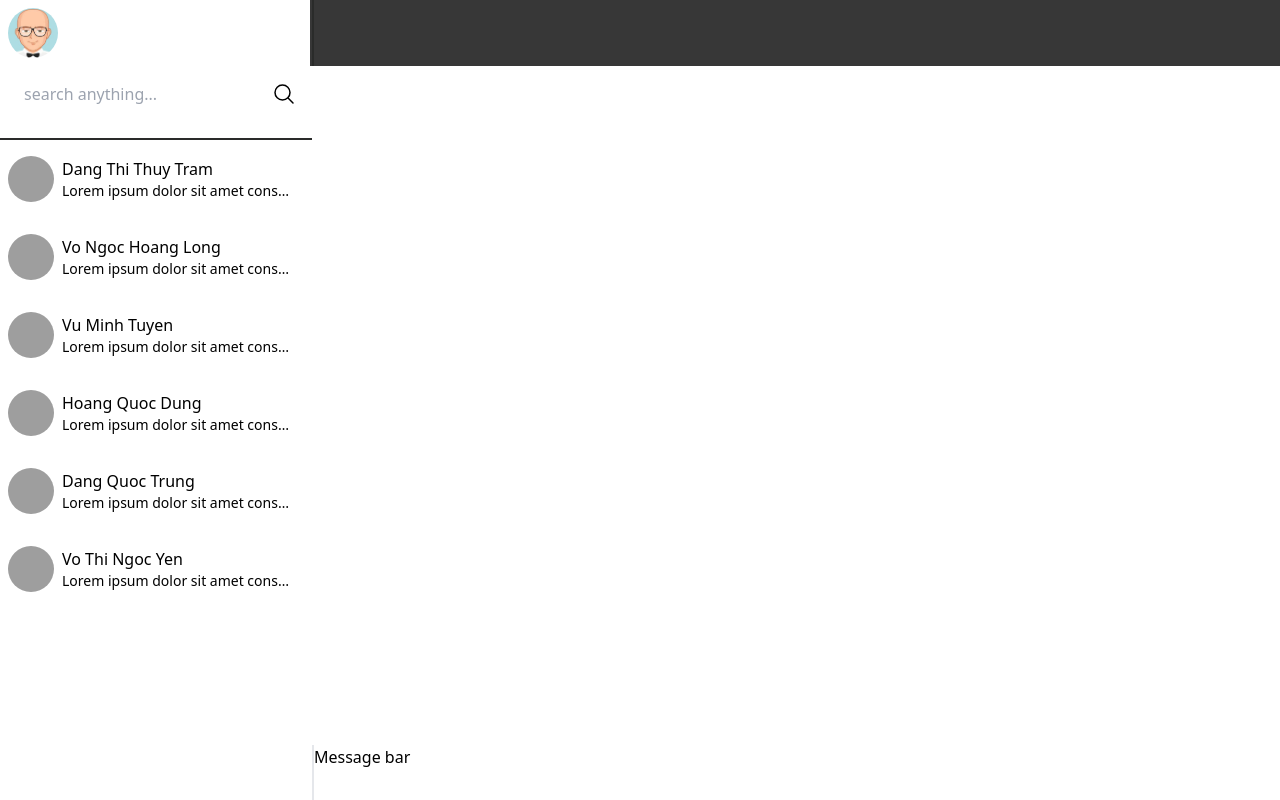
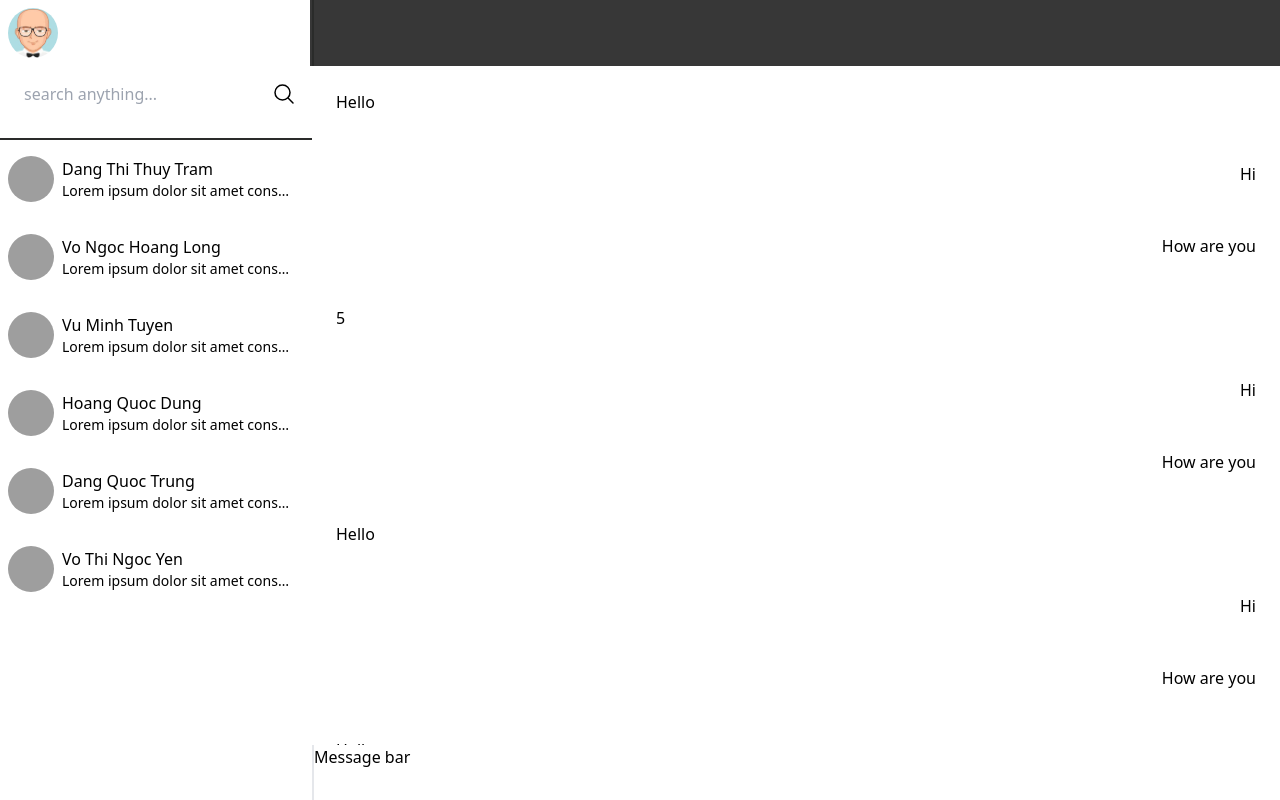
Before and after one commit to hauleguitare/chat-client-basic-vuejs, a Vue app: page / in a window 1280 px wide. Built offline with nearby package versions, Linux system fonts and the light colour scheme; grey boxes are pictures that could not be loaded.

Commit message:
test(): Test UI for content message box

```diff
--- a/src/components/ChatViews/MessageBox/ContentMessageBox.vue
+++ b/src/components/ChatViews/MessageBox/ContentMessageBox.vue
@@ -1,12 +1,33 @@
 <template>
   <div class="content__message-box-container">
-    <BubbleMessage />
+    <BubbleMessage msg="Hello" type="receive" />
+    <BubbleMessage msg="Hi" type="sent" />
+    <BubbleMessage msg="How are you" type="sent" />
+    <BubbleMessage msg="5" type="receive" />
+    <BubbleMessage msg="Hi" type="sent" />
+    <BubbleMessage msg="How are you" type="sent" />
+    <BubbleMessage msg="Hello" type="receive" />
+    <BubbleMessage msg="Hi" type="sent" />
+    <BubbleMessage msg="How are you" type="sent" />
+    <BubbleMessage msg="Hello" type="receive" />
+    <BubbleMessage msg="Hi" type="sent" />
+    <BubbleMessage msg="How are you" type="sent" />
+    <BubbleMessage msg="Hello" type="receive" />
+    <BubbleMessage msg="Hi" type="sent" />
+    <BubbleMessage msg="How are you" type="sent" />
+    <BubbleMessage msg="Hello" type="receive" />
+    <BubbleMessage msg="Hi" type="sent" />
+    <BubbleMessage msg="How are you" type="sent" />
+    <BubbleMessage msg="Hello" type="receive" />
+    <BubbleMessage msg="Hi" type="sent" />
+    <BubbleMessage msg="How are you" type="sent" />
   </div>
 </template>
 <style lang="scss" scoped>
 .content__message-box-container {
   @apply flex-grow;
-  @apply h-[calc(100vh_-_(var(--maxHeightHeaderChatView)_+_var(--heightMessagebar)))];
+  @apply max-h-[calc(100vh_-_(var(--maxHeightHeaderChatView)_+_var(--heightMessagebar)))];
+  @apply overflow-y-auto overscroll-y-contain overflow-x-hidden;
 }
 </style>
 <script setup lang="ts">
```
